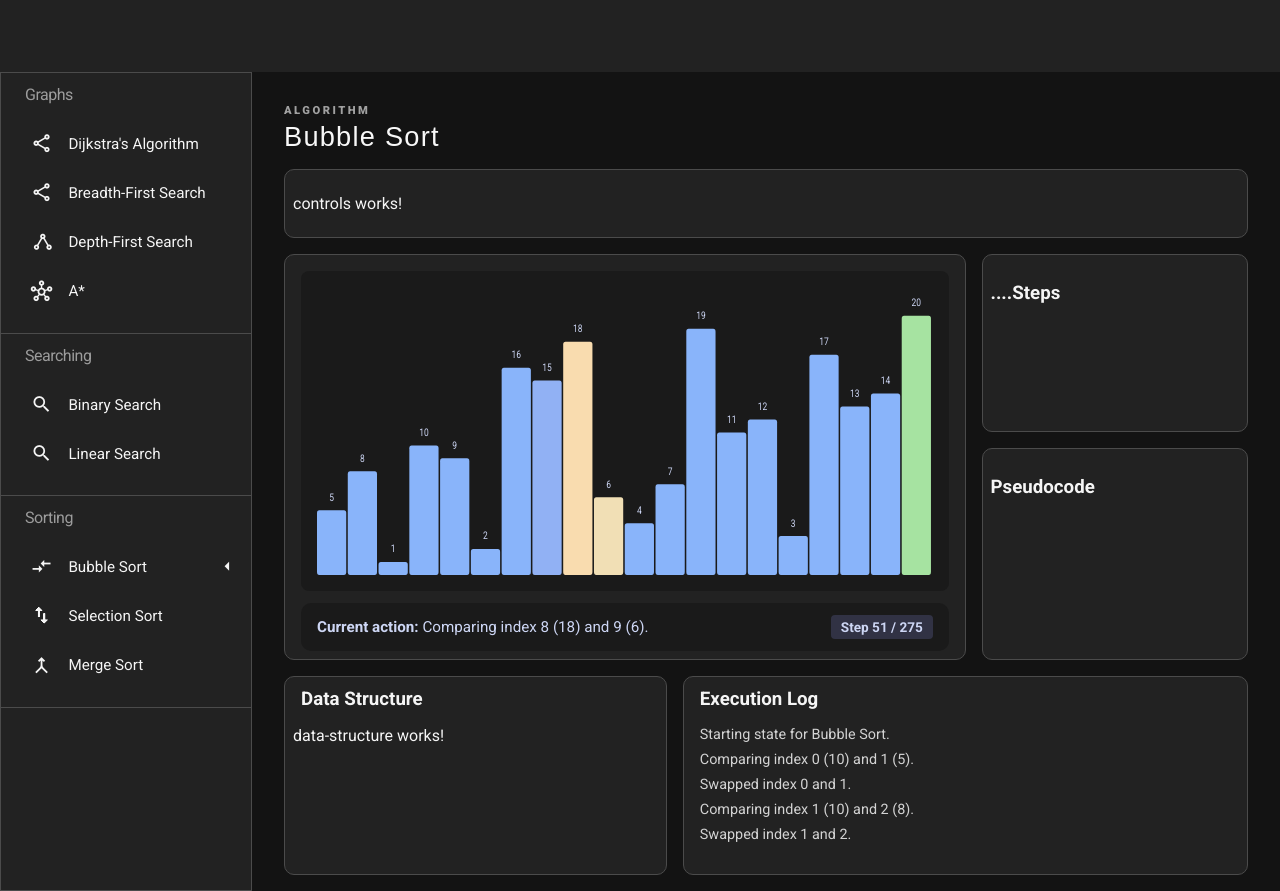
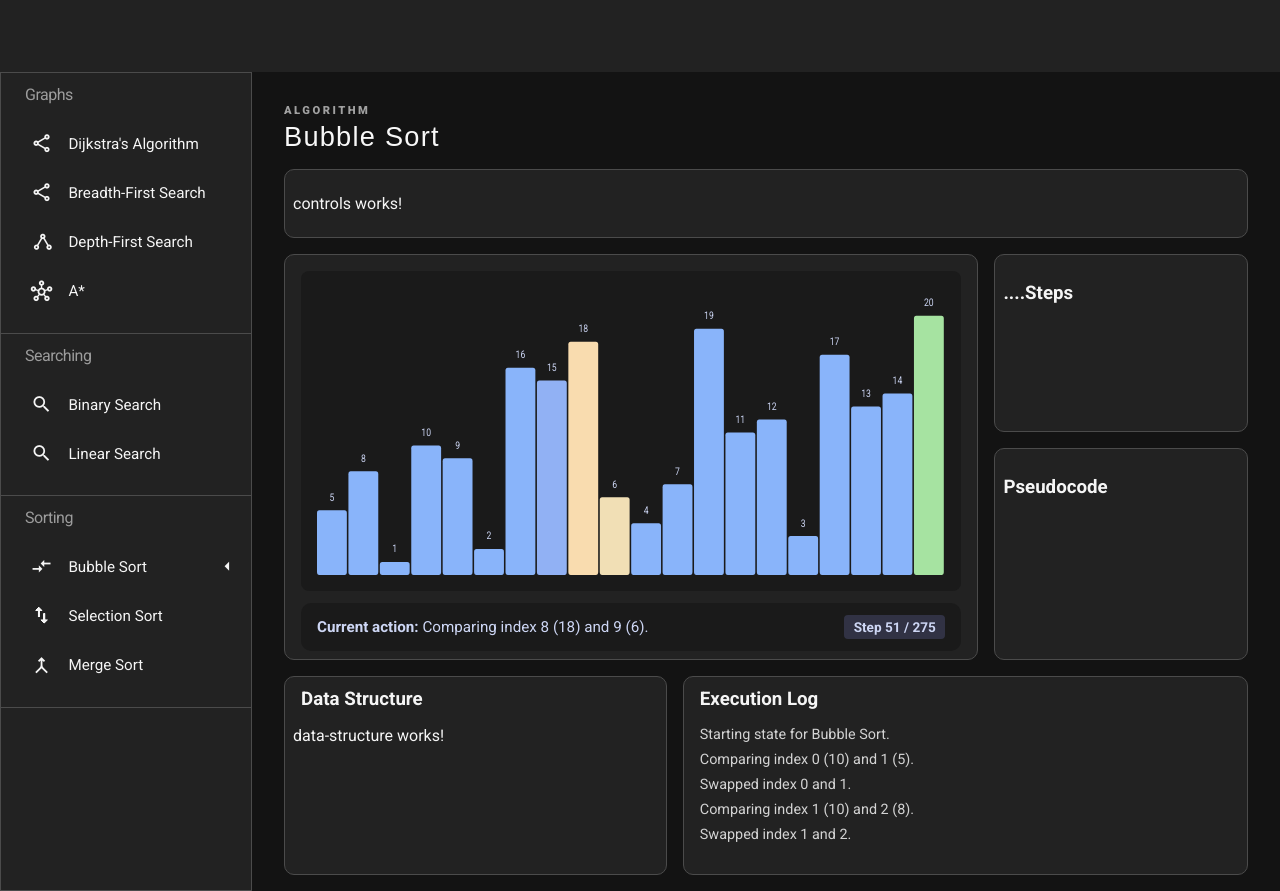
Before and after one commit to flavia3107/algorithm-visualizer, an Angular app: page / in a window 1280 px wide. Built offline with nearby package versions, Linux system fonts and the light colour scheme.

Commit message:
Clean Up - P13

```diff
--- a/src/app/app.scss
+++ b/src/app/app.scss
@@ -61,5 +61,9 @@ h3 {
 }
 
 .algorithm-details {
-	width: 34%;
+	width: 30%;
 }
+
+.graph {
+	width: 80%;
+}
```
